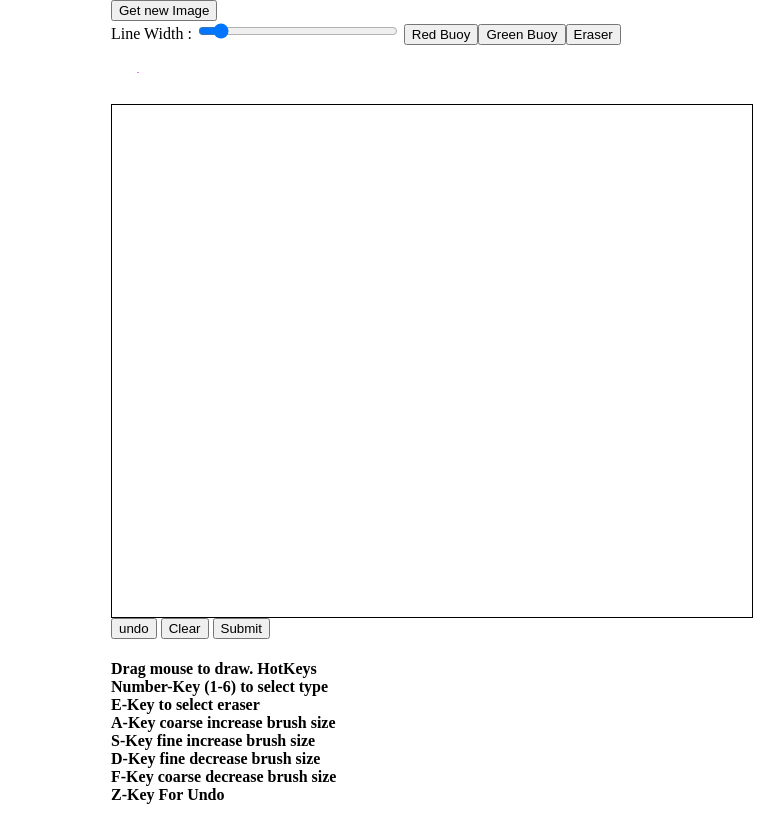
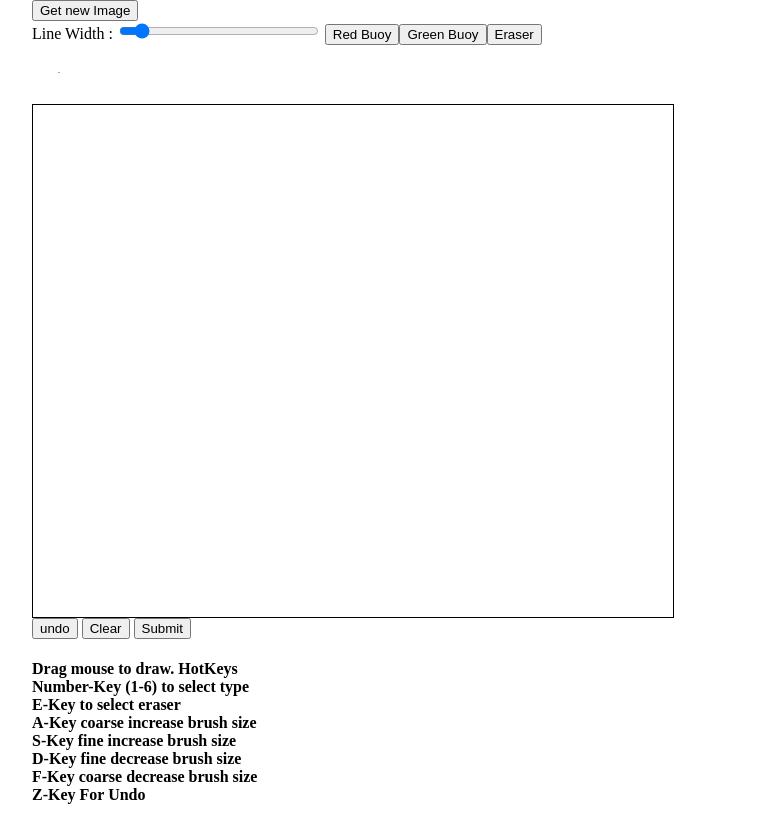
Before and after one commit to BobbyL2k/front-end-trainer, a website: page public/index.html in a window 1280 px wide. Shown: the whole page, without its empty margins (208-992 px from the left). Drawn offline with nearby package versions, Linux system fonts and the light colour scheme; no server answers.

Commit message:
Update Style

```diff
--- a/public/css/style.css
+++ b/public/css/style.css
@@ -1,10 +1,6 @@
-html {
-    display: table;
+body {
+    width: 800px;
     margin: auto;
-}
-
-body {
-    display: table-cell;
 }
 
 #canvas-div {
```
